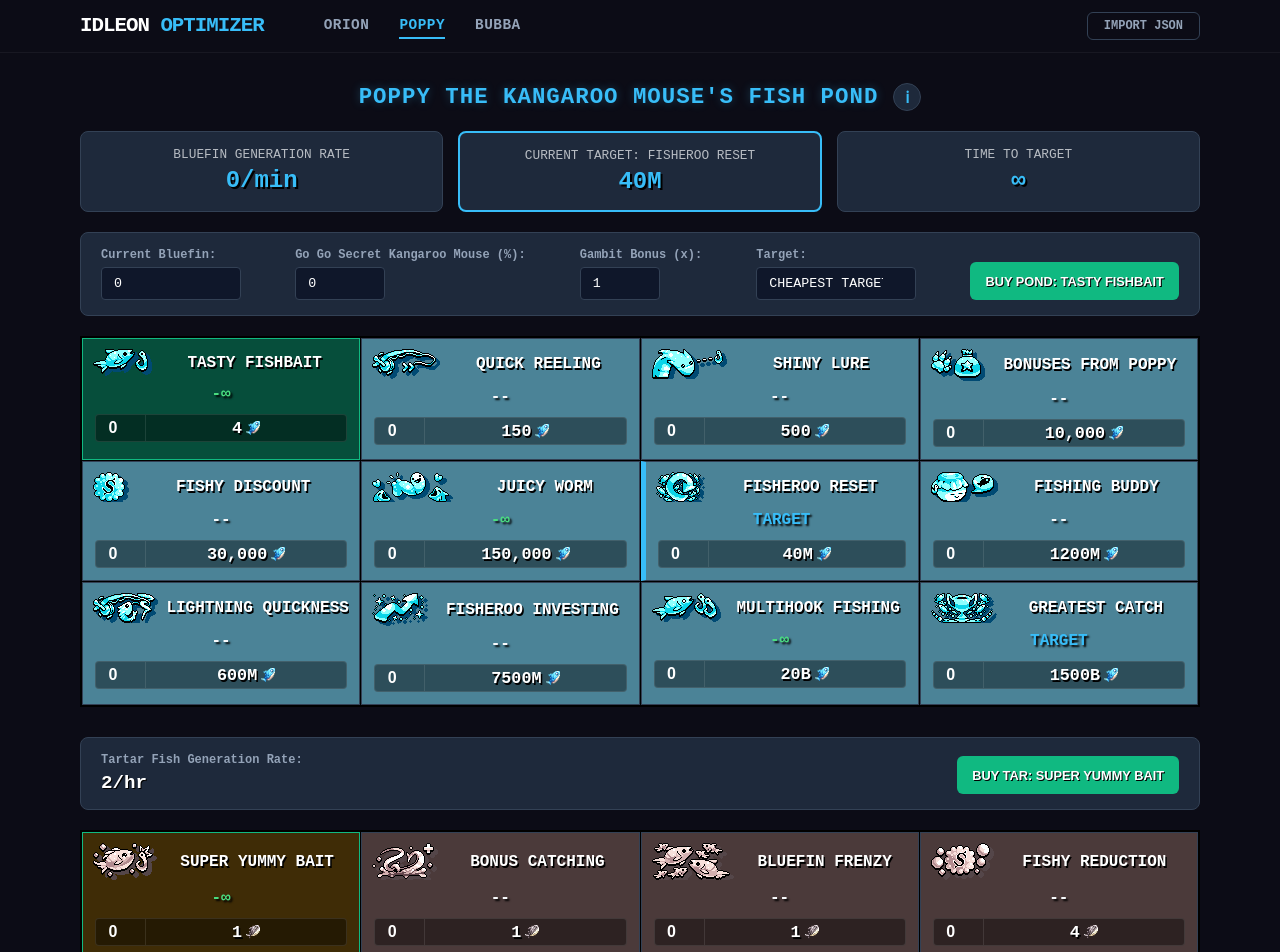
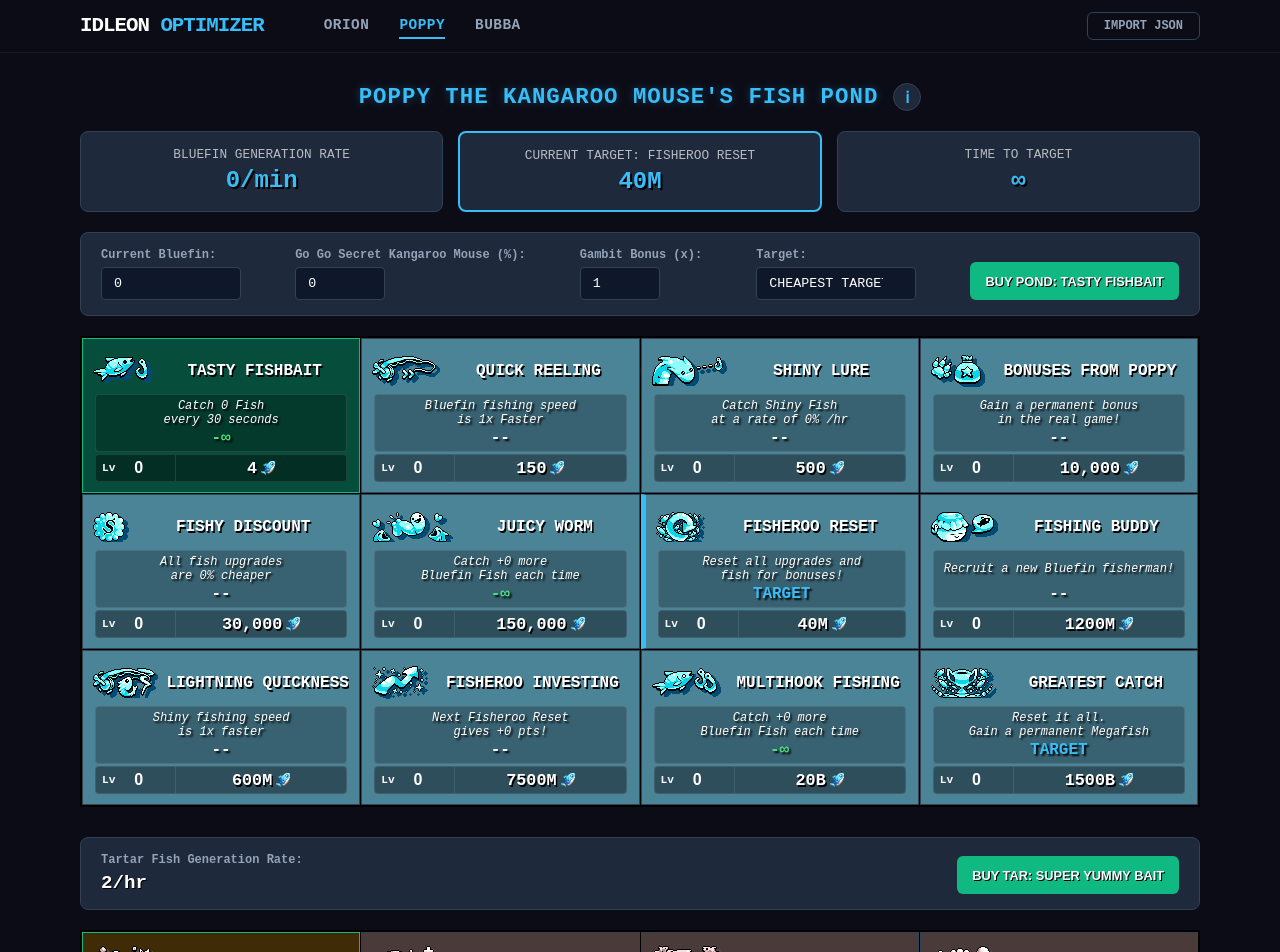
Before and after one commit to deixadilson/idleon-optimizer, a Nuxt app: page /poppy in a window 1280 px wide. Shown: the top 952 px of the page. Built offline with nearby package versions, Linux system fonts and the light colour scheme.

Commit message:
feat: Poppy upgrade descriptions

```diff
--- a/app/composables/useOrion.ts
+++ b/app/composables/useOrion.ts
@@ -75,7 +75,7 @@ export const useOrion = () => {
       case 2: return `Boosts feather generation by +${formatNumber(levels[2] * 5)}%`;
       case 3: {
         const red = (levels[3] / (levels[3] + 10)) * 100;
-        const bonus = mfLv >= 5 ? `\n(+${formatNumber(levels[3] * 2)} f/s)` : "";
+        const bonus = mfLv >= 5 ? `\n(+${formatNumber(levels[3] * 2)} feathers/s)` : "";
         return `All feather upgrades are ${red.toFixed(1)}% cheaper.${bonus}`;
       }
       case 4: return `Reset almost all Upgrades and Feathers.\nGenerate ${formatNumber(Math.pow(mfLv >= 7 ? 5 : 3, levels[4]))}x Feathers`;
@@ -83,7 +83,7 @@ export const useOrion = () => {
       case 6: return `Rare chance for Shiny Feather,\neach one gives +${levels[6]}% feather generation`;
       case 7: {
         const red = levels[7] * 20;
-        const bonus = mfLv >= 5 ? `\n(+${formatNumber(levels[7] * 4)} f/s)` : "";
+        const bonus = mfLv >= 5 ? `\n(+${formatNumber(levels[7] * 4)} feathers/s)` : "";
         return `All feather upgrades are ${formatNumber(red)}% cheaper.${bonus}`;
       }
       case 8: return `Reset almost everything.\nGain a permanent Megafeather`;
--- a/app/composables/usePoppy.ts
+++ b/app/composables/usePoppy.ts
@@ -29,6 +29,7 @@ const state = reactive<PoppyState>({
 });
 
 export const usePoppy = () => {
+  const { formatNumber, formatTime } = useFormatters();
   const POND_UPGRADE_NAMES = [
     "Tasty Fishbait", "Quick Reeling", "Shiny Lure", "Bonuses from Poppy",
     "Fishy Discount", "Juicy Worm", "Fisheroo Reset", "Fishing Buddy",
@@ -97,6 +98,40 @@ export const usePoppy = () => {
   };
 
 
+
+  const getPondUpgradeDescription = (index: number) => {
+    const lv = state.pondLevels[index] ?? 0;
+    switch (index) {
+      case 0: return `Catch ${formatNumber(lv * 10)} Fish\nevery 30 seconds`;
+      case 1: return `Bluefin fishing speed\nis ${(1 + lv * 0.05).toFixed(2).replace(/\.?0+$/, "")}x Faster`;
+      case 2: return `Catch Shiny Fish\nat a rate of ${formatNumber(lv * 50)}% /hr`;
+      case 3: return "Gain a permanent bonus\nin the real game!";
+      case 4: return `All fish upgrades\nare ${((1 - 1 / (1 + lv * 0.1)) * 100).toFixed(1).replace(/\.?0+$/, "")}% cheaper`;
+      case 5: return `Catch +${formatNumber(lv * 50)} more\nBluefin Fish each time`;
+      case 6: return "Reset all upgrades and\nfish for bonuses!";
+      case 7: return "Recruit a new Bluefin fisherman!";
+      case 8: return `Shiny fishing speed\nis ${(1 + lv * 0.05).toFixed(2).replace(/\.?0+$/, "")}x faster`;
+      case 9: return `Next Fisheroo Reset\ngives +${formatNumber(lv)} pts!`;
+      case 10: return `Catch +${formatNumber(lv * 200)} more\nBluefin Fish each time`;
+      case 11: return "Reset it all.\nGain a permanent Megafish";
+      default: return "";
+    }
+  };
+
+  const getTarUpgradeDescription = (index: number) => {
+    const lv = state.tarLevels[index] ?? 0;
+    switch (index) {
+      case 0: return `Catch +${formatNumber(lv * 100)} more\nBluefin Fish each time`;
+      case 1: return `+${((700 * lv) / (lv + 40)).toFixed(1).replace(/\.?0+$/, "")}% chance\nfor extra shiny catches`;
+      case 2: return `Boosts the amount of\nBluefin Fish caught by +${lv * 8}%`;
+      case 3: return `All fish upgrades\nare ${((1 - 1 / (1 + lv * 0.15)) * 100).toFixed(1).replace(/\.?0+$/, "")}% cheaper`;
+      case 4: return `Catch Tartar Fish ${(1 + lv * 0.05).toFixed(2).replace(/\.?0+$/, "")}x faster`;
+      case 5: return `Next Fisheroo Reset\ngives +${formatNumber(lv)} more pts to spend!`;
+      case 6: return `Multipliers in Shiny Fishing\nshow up ${((30 * lv) / (lv + 40)).toFixed(1).replace(/\.?0+$/, "")}% more often!`;
+      case 7: return `Catch +${formatNumber(lv * 1000)} more Bluefin Fish\nevery 100 seconds`;
+      default: return "";
+    }
+  };
 
   const target = computed(() => {
     const cost6 = getPondUpgradeCost(6, state.pondLevels[6] ?? 0);
@@ -244,6 +279,7 @@ export const usePoppy = () => {
       return {
         name,
         cost: buyCost,
+        description: getPondUpgradeDescription(i),
         timeSaved,
         efficiency,
         icon: `/poppy/pond-upg-${i + 1}.png`
@@ -343,6 +379,7 @@ export const usePoppy = () => {
       return {
         name,
         cost,
+        description: getTarUpgradeDescription(i),
         timeSaved,
         efficiency,
         icon: `/poppy/tar-upg-${i + 1}.png`
--- a/app/pages/index.vue
+++ b/app/pages/index.vue
@@ -13,7 +13,7 @@ const poppyMegaCost = computed(() => {
 });
 
 const bubbaMegaCost = computed(() => {
-  return getBubbaCost(8, bubbaState.levels[8], bubbaState.mindfulOffsets[8], bubbaState.levels);
+  return getBubbaCost(8, bubbaState.levels[8] || 0, bubbaState.mindfulOffsets[8] || 0, bubbaState.levels);
 });
 
 const bubbaMegaTime = computed(() => {
@@ -79,7 +79,7 @@ const clickers = computed(() => [
   <div class="landing-page">
     <div class="hero-section">
       <h1 class="main-title">IDLEON <span>OPTIMIZER</span></h1>
-      <p class="main-subtitle">A tool for Legends of Idleon players optimize their progress.</p>
+      <p class="main-subtitle">A tool to optimize Legends of Idleon player progress.</p>
     </div>
 
     <div class="clicker-grid">
--- a/app/pages/orion.vue
+++ b/app/pages/orion.vue
@@ -81,7 +81,7 @@ const buyBest = () => {
               </div>
               <span class="upg-title">{{ upg.name.toUpperCase() }}</span>
             </div>
-            <div class="row-mid-refactor">
+            <div class="row-mid">
               <div class="upg-mid-box">
                 <div class="upg-desc-compact">{{ upg.description }}</div>
                 <div class="time-variation">
@@ -94,8 +94,9 @@ const buyBest = () => {
                 </div>
               </div>
             </div>
-            <div class="row-bottom-refactor">
+            <div class="row-bottom">
               <div class="level-box-mini">
+                <span class="lv-label">Lv</span>
                 <input type="number" v-model.number="state.levels[i]" min="0" />
               </div>
               <div class="cost-container-mini">
@@ -177,7 +178,7 @@ const buyBest = () => {
 
 .grid-section { width: 100%; margin-bottom: 30px; }
 .upgrade-grid { display: grid; grid-template-columns: repeat(3, 1fr); gap: 1px; background: #000; border: 2px solid #000; border-radius: 4px; overflow: hidden; }
-.upgrade-card { background: #9c5b3d; border: 1px solid #334155; display: flex; flex-direction: column; padding: 10px; position: relative; gap: 5px; }
+.upgrade-card { background: #9c5b3d; border: 1px solid #334155; display: flex; flex-direction: column; padding: 10px; position: relative; gap: 1px; }
 .upgrade-card.best { border-color: #10b981; background: #14532d; }
 .target-row { border-left: 5px solid #38bdf8 !important; }
 
@@ -185,14 +186,15 @@ const buyBest = () => {
 .upg-icon-box { height: 43px; display: flex; align-items: center; justify-content: center; }
 .upg-title { font-size: 0.95rem; font-weight: 900; color: #fff; text-shadow: 1.5px 1.5px 0 #000; flex: 1; overflow: hidden; text-overflow: ellipsis; white-space: nowrap; text-align: center; }
 
-.row-mid-refactor { display: flex; align-items: center; justify-content: center; text-shadow: 2px 2px 2px #000; min-height: 60px; }
+.row-mid { display: flex; align-items: center; justify-content: center; text-shadow: 2px 2px 2px #000; min-height: 60px; }
 .upg-mid-box { background: rgba(0, 0, 0, 0.25); padding: 6px 8px; border-radius: 4px; border: 1px solid rgba(255, 255, 255, 0.1); width: 100%; display: flex; flex-direction: column; align-items: center; gap: 4px; margin: 0 2px; }
 .upg-desc-compact { font-size: 0.7rem; color: #fff; font-style: italic; text-align: center; line-height: 1.2; white-space: pre-line; min-height: 2.4em; display: flex; align-items: center; justify-content: center; }
 .time-variation { font-size: 1rem; font-weight: 900; font-family: monospace; }
 .pos { color: #4ade80; } .neg { color: #f87171; } .target-label { color: #38bdf8; }
 
-.row-bottom-refactor { display: flex; align-items: center; background: rgba(0, 0, 0, 0.4); border-radius: 4px; border: 1px solid rgba(255, 255, 255, 0.1); margin: 0 2px; }
-.level-box-mini { width: 60px; border-right: 1px solid rgba(255, 255, 255, 0.1); }
+.row-bottom { display: flex; align-items: center; background: rgba(0, 0, 0, 0.4); border-radius: 4px; border: 1px solid rgba(255, 255, 255, 0.1); margin: 0 2px; }
+.level-box-mini { width: 80px; border-right: 1px solid rgba(255, 255, 255, 0.1); display: flex; align-items: center; padding-left: 6px; }
+.lv-label { font-size: 0.7rem; font-weight: bold; margin-right: 2px; }
 .level-box-mini input { width: 100%; background: transparent; border: none; font-size: 1rem; text-align: center; color: #fff; outline: none; font-weight: bold; padding: 4px 0; }
 
 .cost-container-mini { flex: 1; display: flex; align-items: center; justify-content: center; gap: 4px; font-size: 1.05rem; color: #fff; text-shadow: 1.5px 1.5px 0 #000; font-weight: bold; font-family: monospace; }
--- a/app/pages/poppy.vue
+++ b/app/pages/poppy.vue
@@ -108,10 +108,15 @@ const fisherooColors = ["#38bdf8", "#fbbf24", "#22c55e", "#f87171", "#aaaaaa"];
         <main class="upgrade-grid">
           <div v-for="(upg, i) in pondUpgradeAnalysis" :key="i" class="upgrade-card" :class="{ 'best': i === bestPondIndex, 'target-row': i === target.index }">
             <div class="row-top">
-              <img :src="upg.icon" class="upg-icon-mini" />
+              <div class="upg-icon-box">
+                <img :src="upg.icon" />
+              </div>
               <span class="upg-title">{{ (upg.name ?? '').toUpperCase() }}</span>
             </div>
             <div class="row-mid-refactor">
+              <div class="upg-mid-box">
+                <div class="upg-desc-compact">{{ upg.description }}</div>
+                <div class="time-variation">
                   <span v-if="i === 6 || i === 11" class="target-label">TARGET</span>
                   <template v-else>
                       <span v-if="(upg.timeSaved ?? 0) > 0" class="pos">-{{ formatTime(upg.timeSaved ?? 0) }}</span>
@@ -119,8 +124,13 @@ const fisherooColors = ["#38bdf8", "#fbbf24", "#22c55e", "#f87171", "#aaaaaa"];
                       <span v-else>--</span>
                   </template>
                 </div>
+              </div>
+            </div>
             <div class="row-bottom-refactor">
-              <div class="level-box-mini"><input type="number" v-model.number="state.pondLevels[i]" min="0" /></div>
+              <div class="level-box-mini">
+                <span class="lv-label">Lv</span>
+                <input type="number" v-model.number="state.pondLevels[i]" min="0" />
+              </div>
               <div class="cost-container-mini">
                 <span>{{ formatNumber(upg.cost) }}</span>
                 <img src="/poppy/bluefin-icon.png" class="fish-mini-icon" />
@@ -143,15 +153,25 @@ const fisherooColors = ["#38bdf8", "#fbbf24", "#22c55e", "#f87171", "#aaaaaa"];
         <main class="upgrade-grid tar-grid">
           <div v-for="(upg, i) in tarUpgradeAnalysis" :key="i" class="upgrade-card" :class="{ 'best': i === bestTarIndex }">
             <div class="row-top">
-              <img :src="upg.icon" class="upg-icon-mini" />
+              <div class="upg-icon-box">
+                <img :src="upg.icon" />
+              </div>
               <span class="upg-title">{{ (upg.name ?? '').toUpperCase() }}</span>
             </div>
             <div class="row-mid-refactor">
+              <div class="upg-mid-box">
+                <div class="upg-desc-compact">{{ upg.description }}</div>
+                <div class="time-variation">
                   <span v-if="upg.timeSaved > 0" class="pos">-{{ formatTime(upg.timeSaved) }}</span>
                   <span v-else>--</span>
                 </div>
+              </div>
+            </div>
             <div class="row-bottom-refactor">
-              <div class="level-box-mini"><input type="number" v-model.number="state.tarLevels[i]" min="0" /></div>
+              <div class="level-box-mini">
+                <span class="lv-label">Lv</span>
+                <input type="number" v-model.number="state.tarLevels[i]" min="0" />
+              </div>
               <div class="cost-container-mini">
                 <span>{{ formatNumber(upg.cost) }}</span>
                 <img src="/poppy/tartar-icon.png" class="fish-mini-icon" />
@@ -275,20 +295,25 @@ const fisherooColors = ["#38bdf8", "#fbbf24", "#22c55e", "#f87171", "#aaaaaa"];
 .btn-auto:disabled { opacity: 0.5; cursor: not-allowed; }
 
 .upgrade-grid { display: grid; grid-template-columns: repeat(4, 1fr); gap: 1px; border: 2px solid #000; width: 100%; margin: 0 auto; overflow: hidden; background: #000; margin-bottom: 30px; }
-.upgrade-card { background: #4b8397; border: 1px solid #334155; display: flex; flex-direction: column; padding: 10px; position: relative; gap: 8px; }
+.upgrade-card { background: #4b8397; border: 1px solid #334155; display: flex; flex-direction: column; padding: 10px; position: relative; gap: 1px; }
 .upgrade-card.best { border-color: #10b981; background: #064e3b; }
-.target-row { border-left: 5px solid #38bdf8; }
+.target-row { border-left: 5px solid #38bdf8 !important; }
 
 .tar-grid .upgrade-card { background: #4b3a3a; }
 .tar-grid .upgrade-card.best { border-color: #10b981; background: #3f2c06; }
 .row-top { display: flex; align-items: center; gap: 8px; }
+.upg-icon-box { height: 43px; display: flex; align-items: center; justify-content: center; }
 .upg-title { font-size: 1rem; font-weight: 900; color: #fff; text-shadow: 1.5px 1.5px 0 #000; flex: 1; overflow: hidden; text-overflow: ellipsis; white-space: nowrap; text-align: center; }
 
-.row-mid-refactor { display: flex; align-items: center; justify-content: center; font-size: 1rem; font-weight: 900; font-family: monospace; height: 20px; text-shadow: 2px 2px 2px #000; }
+.row-mid-refactor { display: flex; align-items: center; justify-content: center; text-shadow: 2px 2px 2px #000; min-height: 60px; }
+.upg-mid-box { background: rgba(0, 0, 0, 0.25); padding: 4px 6px; border-radius: 4px; border: 1px solid rgba(255, 255, 255, 0.1); width: 100%; display: flex; flex-direction: column; align-items: center; gap: 2px; margin: 0 2px; }
+.upg-desc-compact { font-size: 0.75rem; color: #fff; font-style: italic; text-align: center; line-height: 1.2; white-space: pre-line; min-height: 2.4em; display: flex; align-items: center; justify-content: center; }
+.time-variation { font-size: 1rem; font-weight: 900; font-family: monospace; }
 .pos { color: #4ade80; } .neg { color: #f87171; } .target-label { color: #38bdf8;}
 
-.row-bottom-refactor { display: flex; align-items: center; background: rgba(0, 0, 0, 0.4); border-radius: 4px; border: 1px solid rgba(255, 255, 255, 0.1); margin: 2px; }
-.level-box-mini { width: 50px; border-right: 1px solid rgba(255, 255, 255, 0.1); }
+.row-bottom-refactor { display: flex; align-items: center; background: rgba(0, 0, 0, 0.4); border-radius: 4px; border: 1px solid rgba(255, 255, 255, 0.1); margin: 0 2px; }
+.level-box-mini { width: 80px; border-right: 1px solid rgba(255, 255, 255, 0.1); display: flex; align-items: center; padding-left: 6px; }
+.lv-label { font-size: 0.7rem; font-weight: bold; margin-right: 2px; }
 .level-box-mini input { width: 100%; background: transparent; border: none; font-size: 1rem; text-align: center; color: #fff; outline: none; font-weight: bold; padding: 4px 0; }
 
 .cost-container-mini { flex: 1; display: flex; align-items: center; justify-content: center; gap: 4px; font-size: 1.05rem; color: #fff; text-shadow: 1.5px 1.5px 0 #000; font-weight: bold; font-family: monospace; }
```
Lines whose indentation alone changed are shown as unchanged.
